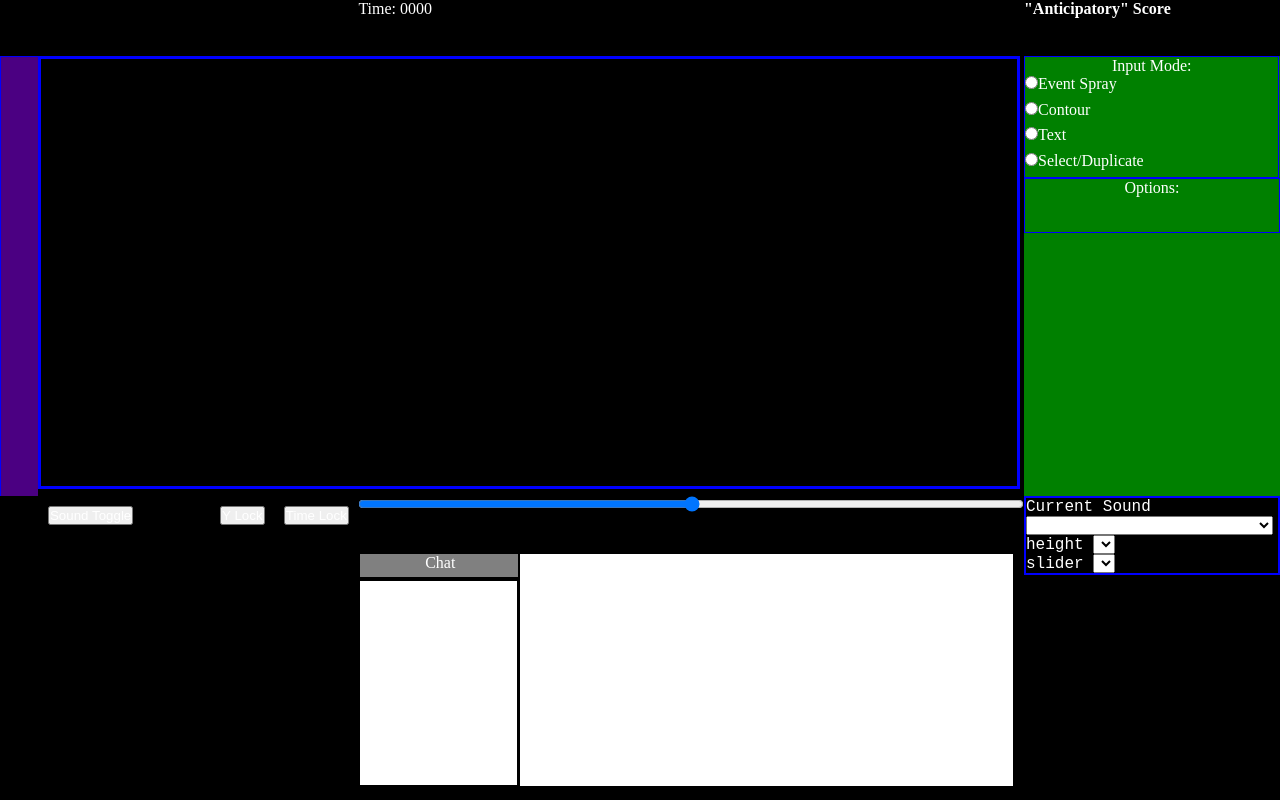
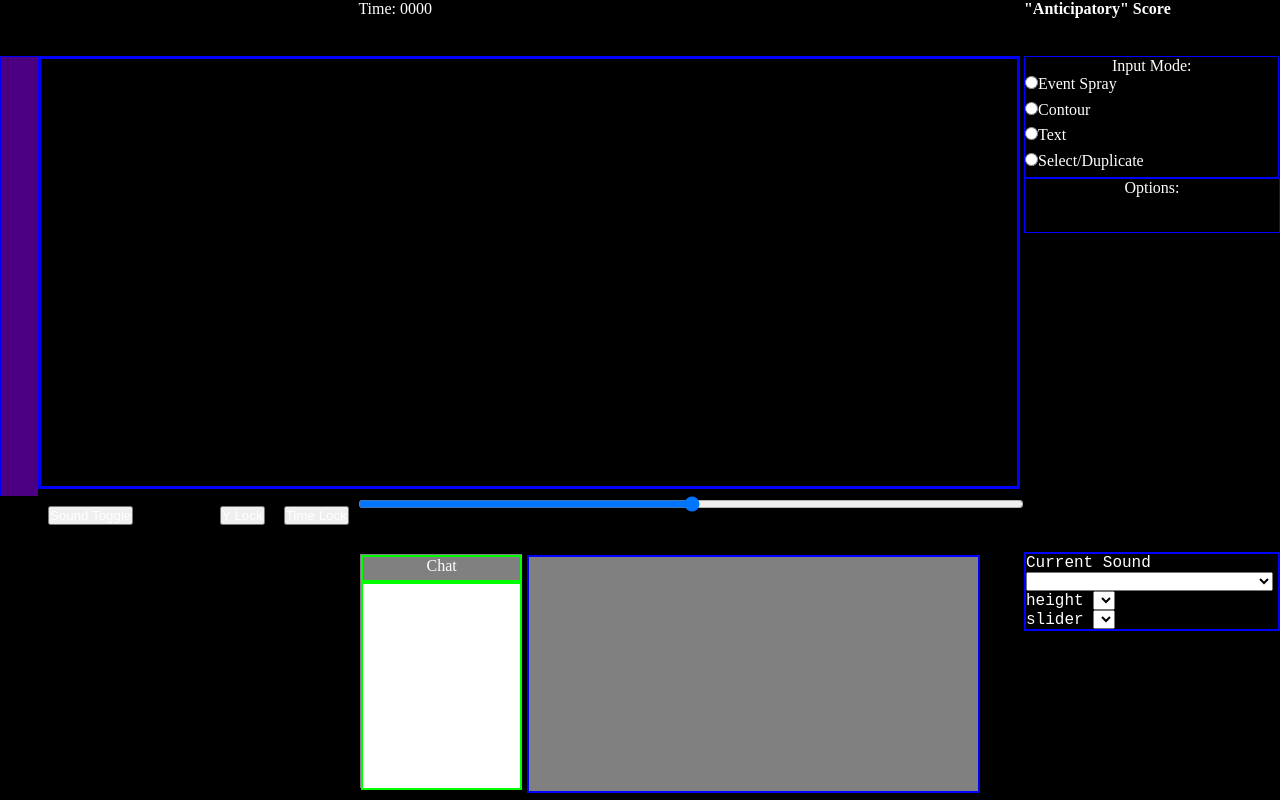
Before and after one commit to lonce/AntScoreForSynth, a website: page www/index.html in a window 1280 px wide. Drawn offline with Linux system fonts and the light colour scheme.

Commit message:
cleaned up chat window look and feel; color coded text boxes on score

```diff
--- a/www/css/appstyle.css
+++ b/www/css/appstyle.css
@@ -273,24 +273,29 @@ color:white;
 		height: 12%;
 }
 #chatheader{
-	width: 100%;
+	width: 98%;
 	height: 10%;
-	border:2px solid #000000;
+	border:2px solid #00FF00;
 	text-align: center;
+
 }
 
 #myChatArea{
 	width: 98%;
-	border:2px solid #000000;
+	border:2px solid #00FF00;
 	height: 88%;
 	resize: none;
+
 }
 #publicChatArea{
-	width: 100%;
-	border:2px solid #000000;
+	width: 96%;
+	border:2px solid #0000FF;
 	height: 100%;
 	resize: none;
-
+	background-color: grey;
+	color: white;
+	padding: 1px;
+	margin: 1px;
 }
 
 .textBox1 {
--- a/www/css/blockstyle.css
+++ b/www/css/blockstyle.css
@@ -80,7 +80,7 @@ html, body
     }
 #block1c {
         /* background-color: #4B0082; */
-        background-color: green;
+        background-color: black;
         width: 20%;
         height: 100%;
 
@@ -159,18 +159,23 @@ html, body
     height: 100%;
     background-color: grey;
     float: left;
+    padding: 1px;
+    margin: 2px;
 }
 #block4c2{
-    width: 74%;
+    width: 70%;
     height: 100%;
     background-color: black;
     float: left;
+    padding: 2px;
 }
 #block4d {
         background-color: black;
         width: 20%;
         height: 100%;
         float: left;
+        overflow: visible;
+        font-family: "Courier New", Courier, monospace;
     }
 
 
--- a/www/index.html
+++ b/www/index.html
@@ -136,14 +136,6 @@
         </div>
 
         <div id="block3d">
-           <div id="soundDiv"> Current Sound
-               <select id="newSoundSelector">
-               </select><br>
-               height <select id="param1Selector">
-               </select><br>
-               slider <select id="param2Selector">
-               </select>
-          </div>
 
         </div>
     </div>
@@ -164,6 +156,17 @@
               <textarea id="publicChatArea" readonly></textarea>
             </div>
           </div>
+          <div id="block4d">
+            <div id="soundDiv"> Current Sound
+               <select id="newSoundSelector">
+               </select><br>
+               height <select id="param1Selector">
+               </select><br>
+               slider <select id="param2Selector">
+               </select>
+            </div>
+          </div>
+
 
     </div>
 
```
Also changed, not shown: www/appscripts/chatter.js (+11 -5 lines), www/appscripts/scoreEvents/textEvent.js (+4 -5 lines).
